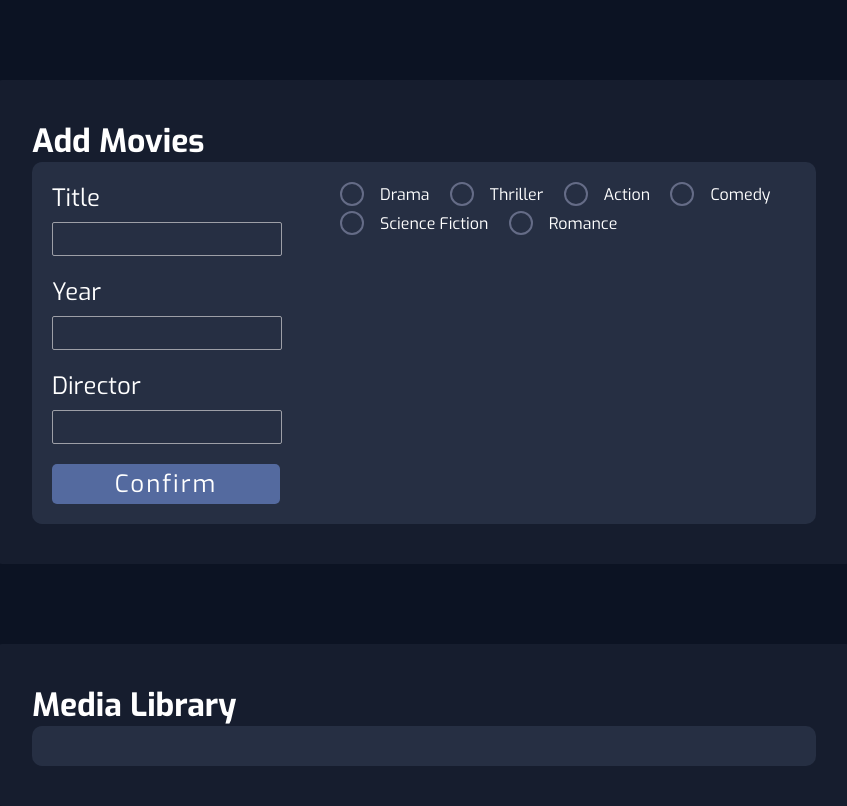
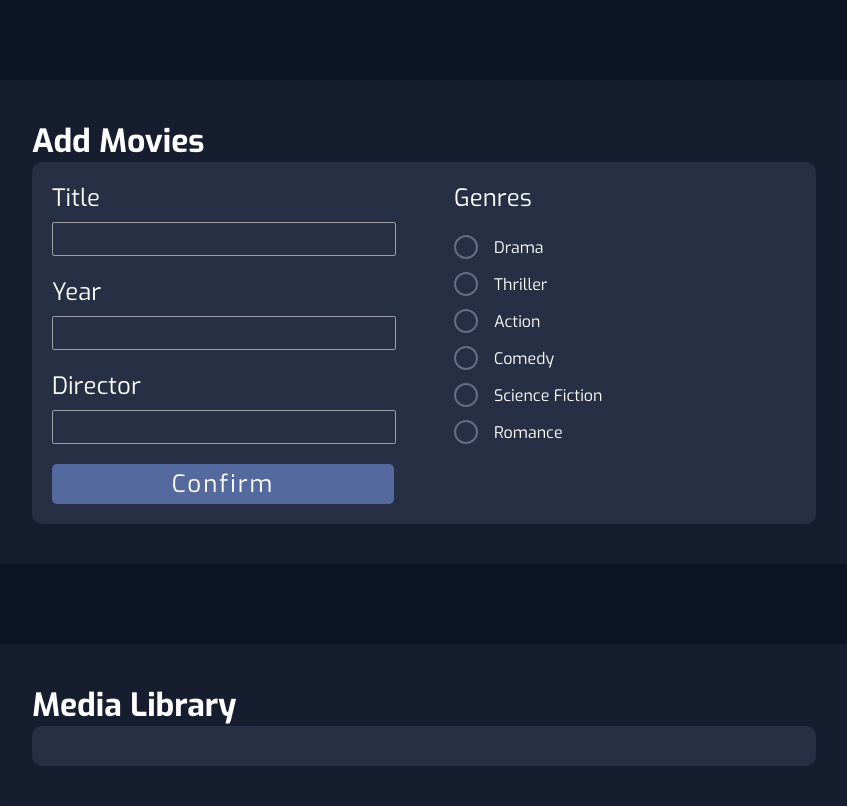
Before and after one commit to EmilBacklund/gustav-project, a PHP site: page / in a window 1280 px wide. Shown: the whole page, without its empty margins (216-1063 px from the left). Run offline with PHP 8.4, Linux system fonts and the light colour scheme.

Commit message:
Finished with "add movies" section

```diff
--- a/css/radio.css
+++ b/css/radio.css
@@ -2,10 +2,10 @@
   display: inline-flex;
   align-items: center;
   cursor: pointer;
-  margin-right: 16px;
 }
 
-.radio__input, .radio__input-thriller {
+.radio__input,
+.radio__input-thriller {
   display: none;
 }
 
@@ -19,7 +19,7 @@
   padding: 3px;
 }
 
-.radio__radio::after{
+.radio__radio::after {
   content: "";
   width: 100%;
   height: 100%;
--- a/css/style.css
+++ b/css/style.css
@@ -37,6 +37,7 @@ body {
   display: flex;
   justify-content: space-between;
   gap: 60px;
+  margin-bottom: 20px;
 }
 
 .movie-edit input {
@@ -62,8 +63,11 @@ body {
   gap: 20px;
 }
 
-.movie_genres {
+.radio-container {
   width: 50%;
+  display: flex;
+  flex-direction: column;
+  justify-content: space-between;
 }
 
 .movie-edit-text {
@@ -74,7 +78,7 @@ body {
 .confirm-btn {
   background-color: #546a9f;
   height: 40px;
-  width: 100%;
+  width: 50%;
   border-radius: 5px;
   font-size: 24px;
   text-align: center;
@@ -90,5 +94,15 @@ body {
 }
 
 .confirm-btn.active {
-  background-color: #289637;
+  background-color: #0c1323;
 }
+
+.invisible-object {
+  height: 40px;
+  width: 50%;
+}
+
+.confirm-container {
+  display: flex;
+  gap: 60px;
+}
--- a/index.html
+++ b/index.html
@@ -33,9 +33,9 @@
                 <p class="movie-edit-text">Director</p>
                 <input type="text" name="director" placeholder="" />
               </div>
-              <div class="confirm-btn">Confirm</div>
             </div>
-            <div>
+            <div class="radio-container">
+              <p class="movie-edit-text">Genres</p>
               <label for="drama" class="radio">
                 <input
                   type="radio"
@@ -46,57 +46,61 @@
                 <div class="radio__radio"></div>
                 Drama
               </label>
-              <label for="myRadioId" class="radio">
+              <label for="thriller" class="radio">
                 <input
                   type="radio"
                   name="myRadioField"
-                  id="myRadioId"
+                  id="thriller"
                   class="radio__input"
                 />
                 <div class="radio__radio"></div>
                 Thriller
               </label>
-              <label for="myRadioId" class="radio">
+              <label for="action" class="radio">
                 <input
                   type="radio"
                   name="myRadioField"
-                  id="myRadioId"
+                  id="action"
                   class="radio__input"
                 />
                 <div class="radio__radio"></div>
                 Action
               </label>
-              <label for="myRadioId" class="radio">
+              <label for="comedy" class="radio">
                 <input
                   type="radio"
                   name="myRadioField"
-                  id="myRadioId"
+                  id="comedy"
                   class="radio__input"
                 />
                 <div class="radio__radio"></div>
                 Comedy
               </label>
-              <label for="myRadioId" class="radio">
+              <label for="scifi" class="radio">
                 <input
                   type="radio"
                   name="myRadioField"
-                  id="myRadioId"
+                  id="scifi"
                   class="radio__input"
                 />
                 <div class="radio__radio"></div>
                 Science Fiction
               </label>
-              <label for="myRadioId" class="radio">
+              <label for="romance" class="radio">
                 <input
                   type="radio"
                   name="myRadioField"
-                  id="myRadioId"
+                  id="romance"
                   class="radio__input"
                 />
                 <div class="radio__radio"></div>
                 Romance
               </label>
             </div>
+          </div>
+          <div class="confirm-container">
+            <div class="confirm-btn">Confirm</div>
+            <div class="invisible-object"></div>
           </div>
         </div>
       </div>
```
